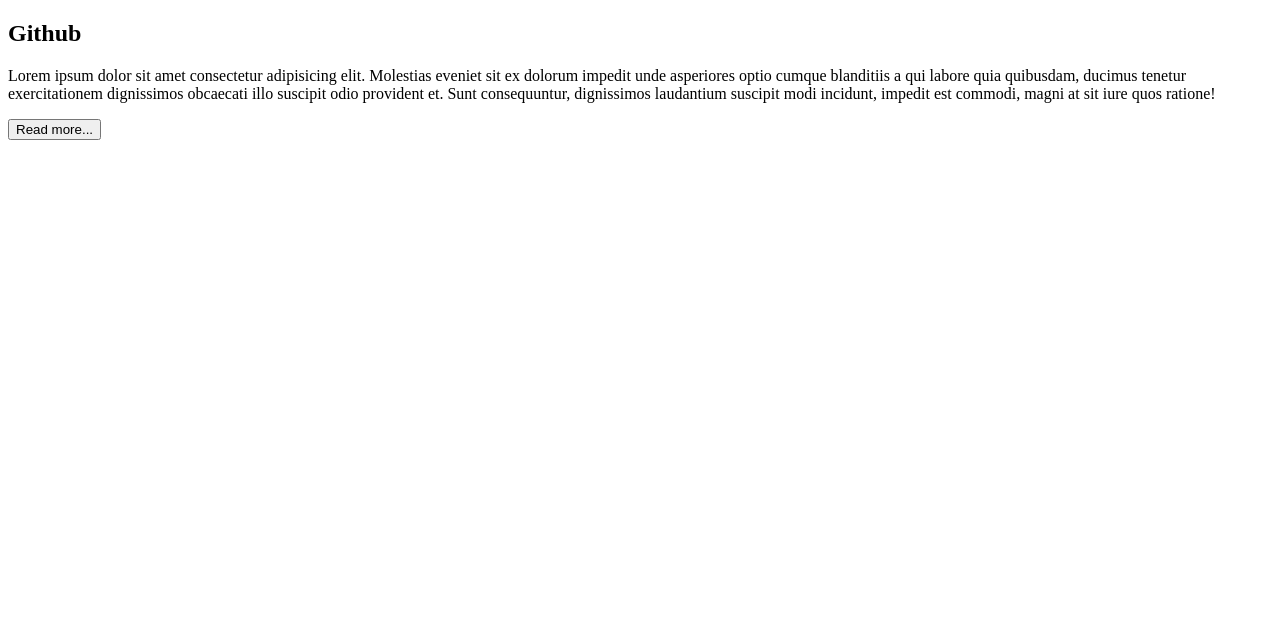
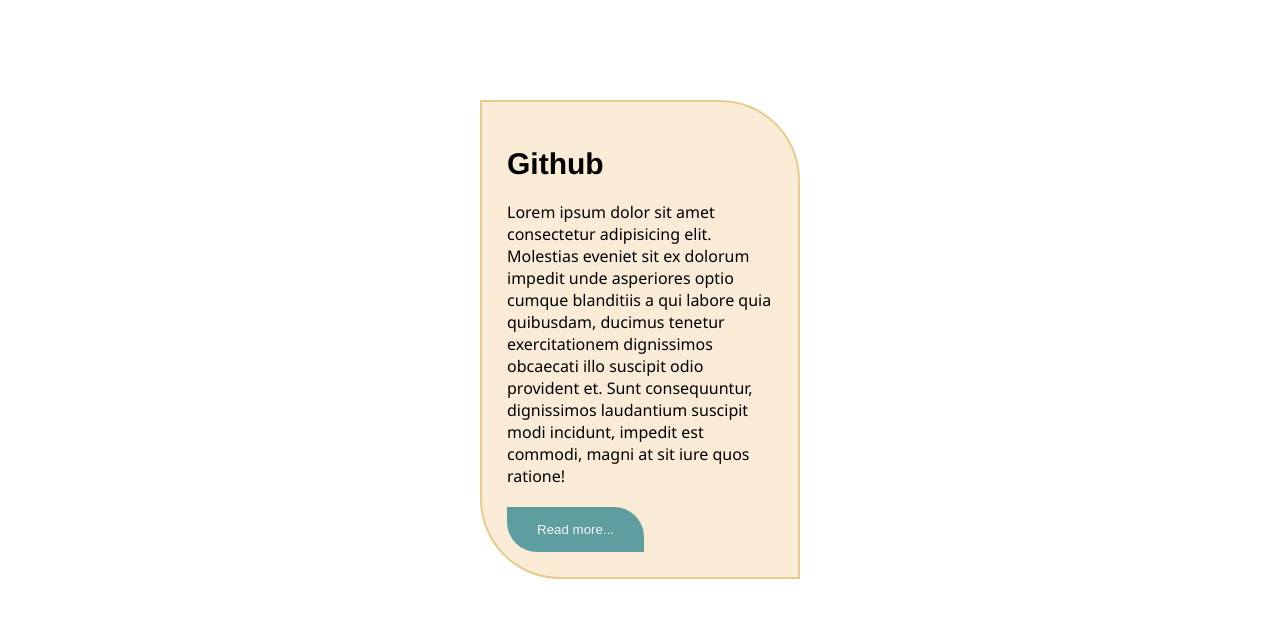
Before and after one commit to Fardus-Hassan/git-practice, a plain HTML site: page index.html in a window 1280 px wide. Drawn offline with Linux system fonts and the light colour scheme.

Commit message:
design added

```diff
--- a/index.html
+++ b/index.html
@@ -4,10 +4,13 @@
     <meta charset="UTF-8">
     <meta name="viewport" content="width=device-width, initial-scale=1.0">
     <title>Git-practice</title>
+    <link rel="stylesheet" href="style.css">
 </head>
 <body>
-    <h2>Github</h2>
-    <p>Lorem ipsum dolor sit amet consectetur adipisicing elit. Molestias eveniet sit ex dolorum impedit unde asperiores optio cumque blanditiis a qui labore quia quibusdam, ducimus tenetur exercitationem dignissimos obcaecati illo suscipit odio provident et. Sunt consequuntur, dignissimos laudantium suscipit modi incidunt, impedit est commodi, magni at sit iure quos ratione!</p>
-    <button>Read more...</button>
+    <div>
+        <h2>Github</h2>
+        <p>Lorem ipsum dolor sit amet consectetur adipisicing elit. Molestias eveniet sit ex dolorum impedit unde asperiores optio cumque blanditiis a qui labore quia quibusdam, ducimus tenetur exercitationem dignissimos obcaecati illo suscipit odio provident et. Sunt consequuntur, dignissimos laudantium suscipit modi incidunt, impedit est commodi, magni at sit iure quos ratione!</p>
+        <button>Read more...</button>
+    </div>
 </body>
 </html>
--- a/style.css
+++ b/style.css
@@ -0,0 +1,33 @@
+*{
+    margin: 0;
+    padding: 0;
+    box-sizing: border-box;
+}
+h2{
+    margin: 20px auto;
+    font-family: 'Franklin Gothic Medium', 'Arial Narrow', Arial, sans-serif;
+    font-size: 30px;
+}
+
+div{
+    width: 25%;
+    margin: auto;
+    padding: 25px;
+    border: 2px solid rgba(199, 161, 35, 0.425);
+    background-color: antiquewhite;
+    margin-top: 100px;
+    border-radius: 0px 80px 0px;
+}
+
+button{
+    border-style: none;
+    padding: 15px 30px;
+    background-color: cadetblue;
+    color: whitesmoke;
+    margin-top: 20px;
+    border-radius: 0px 30px 0px;
+}
+
+p{
+    font-family:'Segoe UI', Tahoma, Geneva, Verdana, sans-serif;
+}
```
